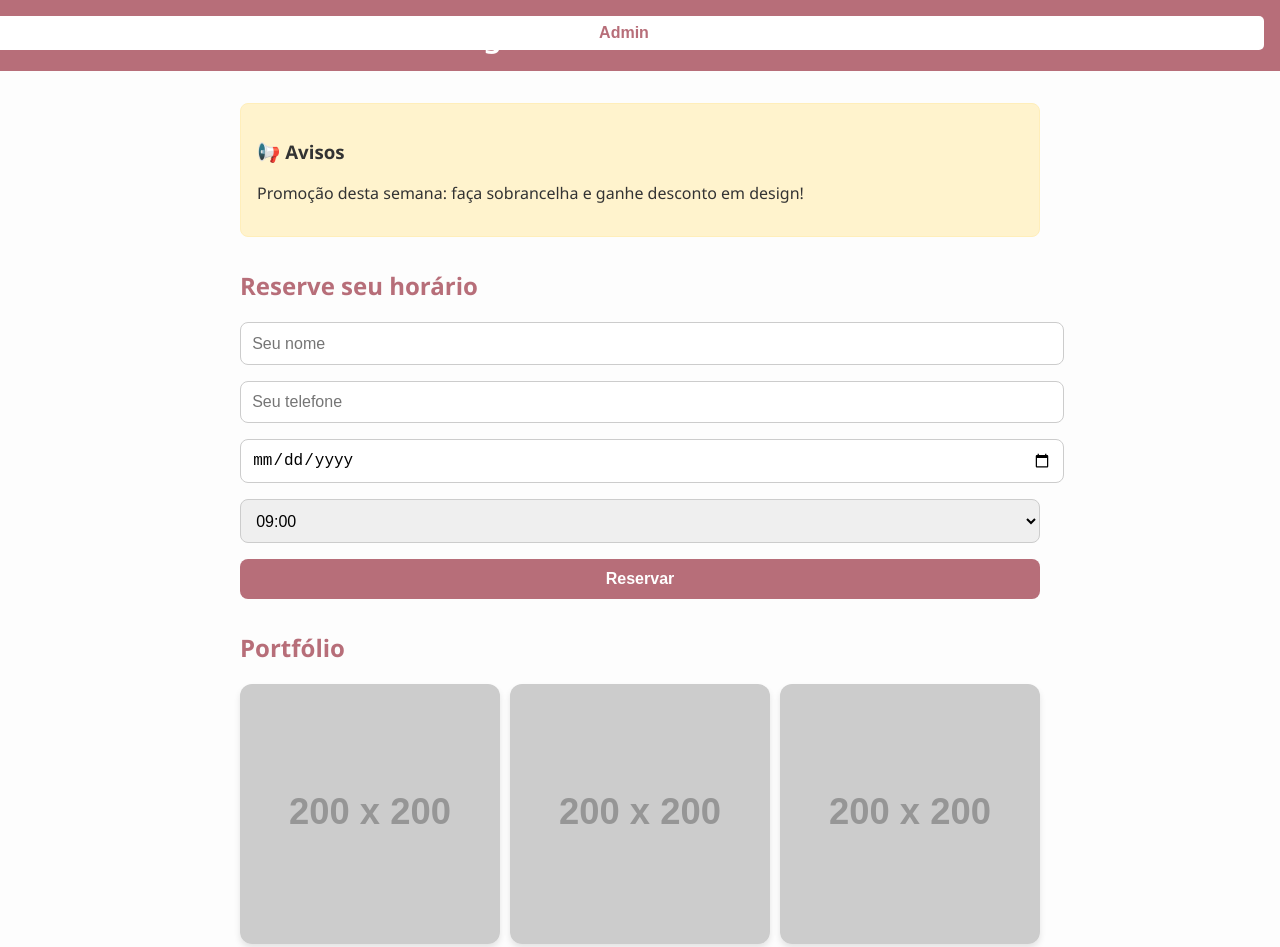
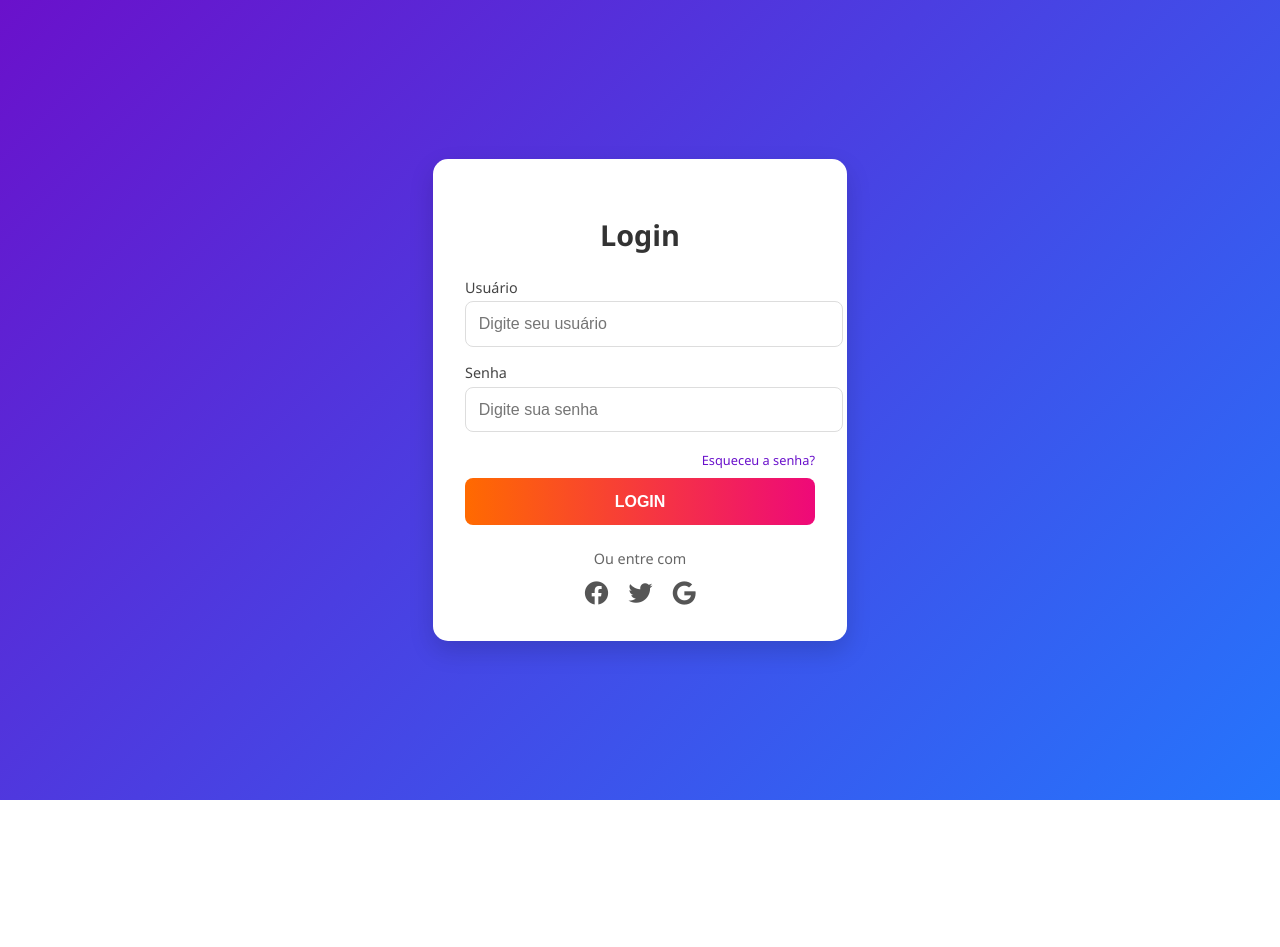
Before and after one commit to alexamaralf/Hml, a plain HTML site: page index.html in a window 1280 px wide. Shown: the top 947 px of the page. After the commit the page ends 800 px from the top, so only its background shows below. Drawn offline with Linux system fonts and the light colour scheme; placeholder pictures from the web are drawn by us.

Commit message:
Update index.html

```diff
--- a/index.html
+++ b/index.html
@@ -3,229 +3,175 @@
 <head>
   <meta charset="UTF-8">
   <meta name="viewport" content="width=device-width, initial-scale=1.0">
-  <title>Agendamento de Sobrancelhas</title>
+  <title>Login Admin - Agendamento</title>
   <link rel="stylesheet" href="https://cdnjs.cloudflare.com/ajax/libs/font-awesome/6.4.0/css/all.min.css">
   <style>
     body {
+      margin: 0;
       font-family: 'Segoe UI', Tahoma, Geneva, Verdana, sans-serif;
-      margin: 0;
-      padding: 0;
-      background: #fdfdfd;
-      color: #333;
+      background: linear-gradient(135deg, #6a11cb 0%, #2575fc 100%);
+      display: flex;
+      justify-content: center;
+      align-items: center;
+      height: 100vh;
     }
 
-    header {
-      background: #b76e79;
-      color: white;
-      padding: 1rem;
+    .login-card {
+      background: #fff;
+      padding: 2rem;
+      border-radius: 15px;
+      box-shadow: 0 10px 25px rgba(0,0,0,0.15);
+      max-width: 350px;
+      width: 100%;
       text-align: center;
-      position: relative;
     }
 
-    header h1 {
-      margin: 0;
+    .login-card h2 {
+      margin-bottom: 1.5rem;
       font-size: 1.8rem;
-    }
-
-    #adminBtn {
-      position: absolute;
-      top: 1rem;
-      right: 1rem;
-      background: white;
-      color: #b76e79;
-      border: none;
-      padding: 0.5rem 1rem;
-      border-radius: 5px;
-      cursor: pointer;
-      font-weight: bold;
-    }
-
-    .container {
-      max-width: 800px;
-      margin: auto;
-      padding: 1rem;
-    }
-
-    h2 {
-      margin-top: 2rem;
-      color: #b76e79;
+      color: #333;
     }
 
     .form-group {
       margin-bottom: 1rem;
+      text-align: left;
     }
 
-    input, select, button, textarea {
+    .form-group label {
+      display: block;
+      font-size: 0.9rem;
+      margin-bottom: 0.3rem;
+      color: #444;
+    }
+
+    .form-group input {
       width: 100%;
-      padding: 0.7rem;
-      border: 1px solid #ccc;
+      padding: 0.8rem;
+      border: 1px solid #ddd;
       border-radius: 8px;
       font-size: 1rem;
     }
 
-    button {
-      background: #b76e79;
+    .form-group input:focus {
+      border-color: #6a11cb;
+      outline: none;
+    }
+
+    .login-btn {
+      width: 100%;
+      padding: 0.9rem;
+      border: none;
+      border-radius: 8px;
+      background: linear-gradient(90deg, #ff6a00, #ee0979);
       color: white;
       font-weight: bold;
+      font-size: 1rem;
       cursor: pointer;
-      border: none;
+      margin-top: 0.5rem;
     }
 
-    button:hover {
-      background: #a45d68;
+    .login-btn:hover {
+      opacity: 0.9;
     }
 
-    .avisos {
-      background: #fff3cd;
-      padding: 1rem;
-      border: 1px solid #ffeeba;
-      border-radius: 8px;
-      margin-top: 1rem;
+    .forgot {
+      text-align: right;
+      margin-top: 0.3rem;
     }
 
-    .portifolio {
-      display: grid;
-      grid-template-columns: repeat(auto-fit, minmax(150px, 1fr));
-      gap: 10px;
-      margin-top: 1rem;
-    }
-
-    .portifolio img {
-      width: 100%;
-      border-radius: 12px;
-      box-shadow: 0 4px 6px rgba(0,0,0,0.1);
-    }
-
-    footer {
-      margin-top: 2rem;
-      background: #b76e79;
-      color: white;
-      text-align: center;
-      padding: 1rem;
-    }
-
-    .social {
-      margin-top: 1rem;
-    }
-
-    .social a {
-      margin: 0 10px;
-      font-size: 1.5rem;
-      color: white;
+    .forgot a {
+      font-size: 0.8rem;
+      color: #6a11cb;
       text-decoration: none;
     }
 
-    .social a:hover {
-      color: #ffe4ec;
+    .social-login {
+      margin-top: 1.5rem;
     }
 
-    /* Responsividade */
-    @media (max-width: 600px) {
-      header h1 {
-        font-size: 1.4rem;
-      }
-      input, select, button {
-        font-size: 0.9rem;
+    .social-login p {
+      font-size: 0.9rem;
+      margin-bottom: 0.5rem;
+      color: #666;
+    }
+
+    .social-icons a {
+      margin: 0 8px;
+      font-size: 1.5rem;
+      color: #555;
+      text-decoration: none;
+    }
+
+    .social-icons a:hover {
+      color: #6a11cb;
+    }
+
+    @media (max-width: 480px) {
+      .login-card {
+        margin: 0 1rem;
+        padding: 1.5rem;
       }
     }
   </style>
 </head>
 <body>
 
-  <header>
-    <h1>Agende sua Sobrancelha</h1>
-    <button id="adminBtn">Admin</button>
-  </header>
-
-  <div class="container">
-    <!-- Área de Avisos -->
-    <div class="avisos">
-      <h3>📢 Avisos</h3>
-      <p>Promoção desta semana: faça sobrancelha e ganhe desconto em design!</p>
-    </div>
-
-    <!-- Formulário de agendamento -->
-    <h2>Reserve seu horário</h2>
+  <div class="login-card">
+    <h2>Login</h2>
     <div class="form-group">
-      <input type="text" id="nome" placeholder="Seu nome">
+      <label for="username">Usuário</label>
+      <input type="text" id="username" placeholder="Digite seu usuário">
     </div>
     <div class="form-group">
-      <input type="tel" id="telefone" placeholder="Seu telefone">
+      <label for="password">Senha</label>
+      <input type="password" id="password" placeholder="Digite sua senha">
     </div>
-    <div class="form-group">
-      <input type="date" id="data">
+    <div class="forgot">
+      <a href="#">Esqueceu a senha?</a>
     </div>
-    <div class="form-group">
-      <select id="horario"></select>
-    </div>
-    <button onclick="reservar()">Reservar</button>
+    <button class="login-btn" onclick="loginAdmin()">LOGIN</button>
 
-    <!-- Portfólio -->
-    <h2>Portfólio</h2>
-    <div class="portifolio">
-      <img src="https://via.placeholder.com/200x200?text=Trabalho+1" alt="Trabalho 1">
-      <img src="https://via.placeholder.com/200x200?text=Trabalho+2" alt="Trabalho 2">
-      <img src="https://via.placeholder.com/200x200?text=Trabalho+3" alt="Trabalho 3">
+    <div class="social-login">
+      <p>Ou entre com</p>
+      <div class="social-icons">
+        <a href="#"><i class="fab fa-facebook"></i></a>
+        <a href="#"><i class="fab fa-twitter"></i></a>
+        <a href="#"><i class="fab fa-google"></i></a>
+      </div>
     </div>
   </div>
 
-  <footer>
-    <p>© 2025 Studio de Sobrancelhas</p>
-    <div class="social">
-      <a href="https://wa.me/5599999999999" target="_blank"><i class="fab fa-whatsapp"></i></a>
-      <a href="https://instagram.com/seuinsta" target="_blank"><i class="fab fa-instagram"></i></a>
-    </div>
-  </footer>
-
-  <!-- Firebase e Scripts -->
+  <!-- Firebase (Auth) -->
   <script src="https://www.gstatic.com/firebasejs/9.22.0/firebase-app.js"></script>
-  <script src="https://www.gstatic.com/firebasejs/9.22.0/firebase-database.js"></script>
+  <script src="https://www.gstatic.com/firebasejs/9.22.0/firebase-auth.js"></script>
   <script>
     // Configuração Firebase (substitua pelos seus dados)
     const firebaseConfig = {
       apiKey: "SUA_APIKEY",
       authDomain: "SEU_PROJECT.firebaseapp.com",
-      databaseURL: "https://SEU_PROJECT.firebaseio.com",
       projectId: "SEU_PROJECT",
       storageBucket: "SEU_PROJECT.appspot.com",
       messagingSenderId: "ID",
       appId: "APP_ID"
     };
+
     const app = firebase.initializeApp(firebaseConfig);
-    const db = firebase.database();
+    const auth = firebase.auth();
 
-    // Função de reserva
-    function reservar() {
-      const nome = document.getElementById("nome").value;
-      const telefone = document.getElementById("telefone").value;
-      const data = document.getElementById("data").value;
-      const horario = document.getElementById("horario").value;
+    // Função de login
+    function loginAdmin() {
+      const email = document.getElementById("username").value;
+      const password = document.getElementById("password").value;
 
-      if (!nome || !telefone || !data || !horario) {
-        alert("Preencha todos os campos!");
-        return;
-      }
-
-      db.ref("reservas/" + data + "/" + horario).set({
-        nome: nome,
-        telefone: telefone
-      });
-      alert("Reserva feita com sucesso!");
+      auth.signInWithEmailAndPassword(email, password)
+        .then(userCredential => {
+          alert("Login realizado com sucesso!");
+          window.location.href = "admin.html"; // redireciona para painel admin
+        })
+        .catch(error => {
+          alert("Erro: " + error.message);
+        });
     }
-
-    // Exemplo de preenchimento de horários
-    function carregarHorarios() {
-      const horarios = ["09:00", "10:00", "11:00", "14:00", "15:00", "16:00"];
-      const select = document.getElementById("horario");
-      select.innerHTML = "";
-      horarios.forEach(h => {
-        const opt = document.createElement("option");
-        opt.value = h;
-        opt.textContent = h;
-        select.appendChild(opt);
-      });
-    }
-    carregarHorarios();
   </script>
 </body>
 </html>
```
